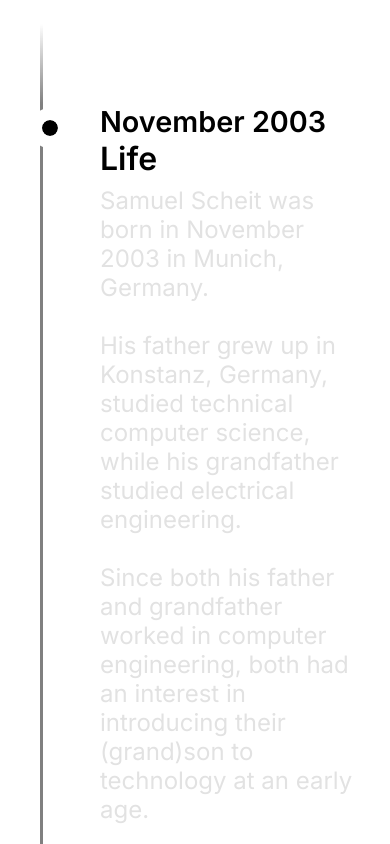
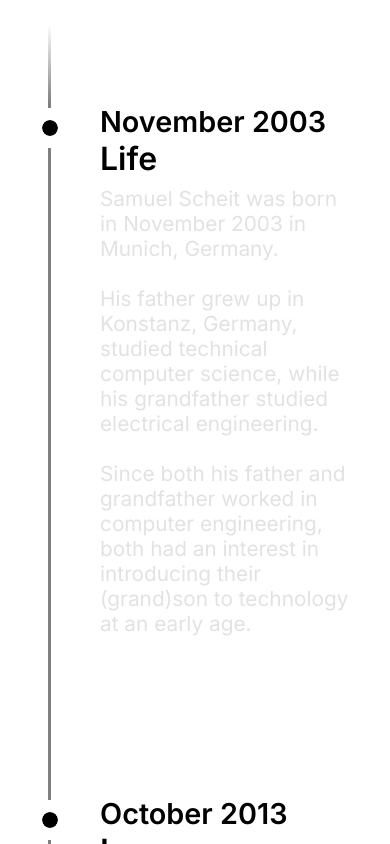
Before and after one commit to SamuelScheit/SamuelScheit, a Next.js app: page /about in a window 390 px wide. Shown: the part 820-1664 px from the top of the page. Built offline with nearby package versions, Linux system fonts and the light colour scheme.

Commit message:
fix: mobile size + dot alignment

```diff
--- a/components/timeline.scss
+++ b/components/timeline.scss
@@ -37,7 +37,7 @@
 			font-weight: 600;
 			place-self: start end;
 			position: sticky;
-			top: 48%;
+			top: 48vh;
 			text-align: right;
 		}
 
@@ -52,13 +52,13 @@
 			outline: 0.8rem solid var(--background);
 			transition: 1s all ease;
 			position: sticky;
-			top: 50%;
+			top: 50vh;
 		}
 
 		.content {
 			grid-area: content;
 			place-self: start start;
-			font-size: 24px;
+			font-size: 1.3rem;
 
 			div {
 				color: #e2e2e2;
@@ -82,7 +82,7 @@
 		align-items: flex-start;
 
 		.bar {
-			left: 2.5rem;
+			left: 48px;
 		}
 
 		.item {
```
